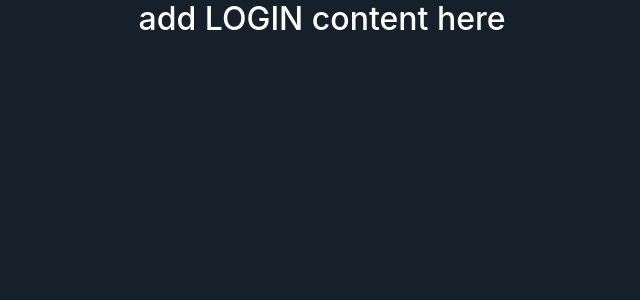
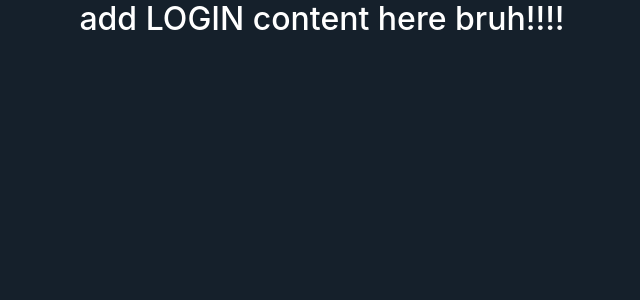
Before and after one commit to shailesh-nyk/Twitter_SANAF, a React (Create React App) app in the folder FrontEnd/: page /login in a window 1280 px wide. Shown: the top 300 px of the page, without its empty margins (318-958 px from the left). Built offline with nearby package versions, Linux system fonts and the light colour scheme.

Commit message:
branch testing

```diff
--- a/FrontEnd/src/app/pages/login/login.js
+++ b/FrontEnd/src/app/pages/login/login.js
@@ -10,7 +10,7 @@ class Login extends React.Component {
     }
     render() {
       return (
-            <h2 style={{textAlign: 'center'}}>add LOGIN content here</h2>
+            <h2 style={{textAlign: 'center'}}>add LOGIN content here bruh!!!!</h2>
       )
     }
 }
```
